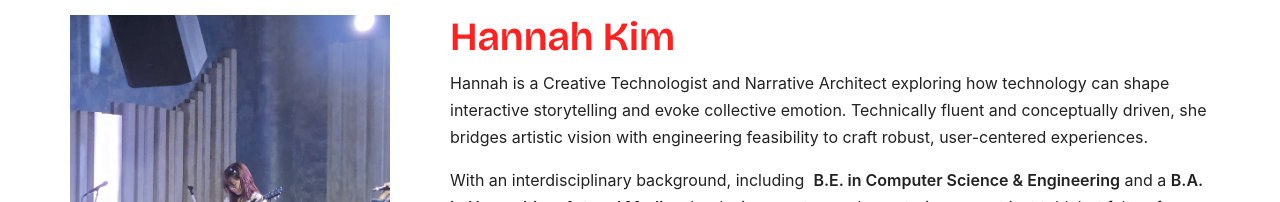
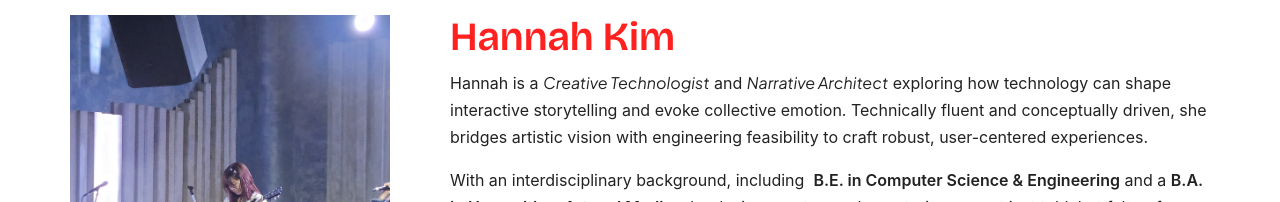
Before and after one commit to Gamddalki/hannahkim, a React (Create React App) app: page /about in a window 1280 px wide. Shown: the part 215-417 px from the top of the page. Built offline with nearby package versions, Linux system fonts and the light colour scheme; a web font is replaced by a local one.

Commit message:
💄 UI : Adjust font style

```diff
--- a/src/Routes/About.js
+++ b/src/Routes/About.js
@@ -444,7 +444,9 @@ const About = memo(() => {
         <ProfileInfo>
           <h2>Hannah Kim</h2>
           <span>
-            Hannah is a Creative Technologist and Narrative Architect exploring
+            Hannah is a{" "}
+            <i style={{ fontWeight: "400" }}>Creative Technologist</i> and&nbsp;
+            <i style={{ fontWeight: "400" }}>Narrative Architect</i> exploring
             how technology can shape interactive storytelling and evoke
             collective emotion. Technically fluent and conceptually driven, she
             bridges artistic vision with engineering feasibility to craft
```
